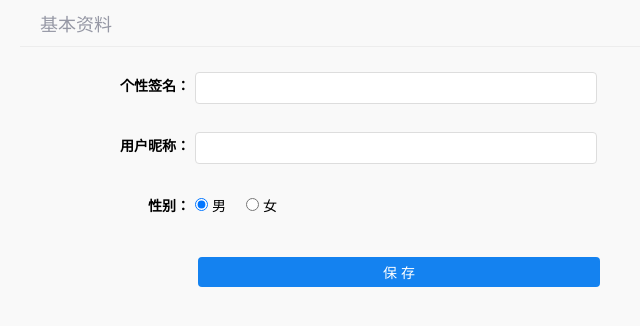
After one commit to magic-shield/Dayanweb, a Flask app: template info/templates/news/user_base_info.html in a window 1280 px wide. The commit adds this page. Shown: the top 326 px of the page, without its empty margins (270-910 px from the left). Run offline with Flask 2, Linux system fonts and the light colour scheme; the template is opened without the code that fills it, so the values that code supplies are empty; parts of the project's set-up code (start-up, migrations or seed data) failed here and were passed over; some libraries are stand-ins or nearby versions.

Commit message:
show user base info

```diff
--- a/info/templates/news/user.html
+++ b/info/templates/news/user.html
@@ -22,7 +22,7 @@
         <div class="user_center_name">{{ data.user_info.nick_name }}</div>
 
         <ul class="option_list">
-            <li class="active"><a href="../../static/news/html/user_base_info.html" target="main_frame">基本资料</a></li>
+            <li class="active"><a href="/user/user_base_info" target="main_frame">基本资料</a></li>
             <li><a href="../../static/news/html/user_pic_info.html" target="main_frame">头像设置</a></li>
             <li><a href="../../static/news/html/user_follow.html" target="main_frame">我的关注</a></li>
             <li><a href="../../static/news/html/user_pass_info.html" target="main_frame">密码修改</a></li>
@@ -33,7 +33,7 @@
     </div>
 
     <div class="user_con fr">
-        <iframe src="../../static/news/html/user_base_info.html" frameborder="0" name="main_frame" class="main_frame"
+        <iframe src="/user/user_base_info" frameborder="0" name="main_frame" class="main_frame"
                 id="main_frame"></iframe>
     </div>
 {% endblock %}
--- /dev/null
+++ b/info/templates/news/user_base_info.html
@@ -0,0 +1,31 @@
+<!DOCTYPE html>
+<html lang="en">
+<head>
+	<meta charset="UTF-8">
+	<title>用户中心</title>
+	<link rel="stylesheet" type="text/css" href="../../static/news/css/reset.css">
+	<link rel="stylesheet" type="text/css" href="../../static/news/css/main.css">
+    <script type="text/javascript" src="../../static/news/js/user_base_info.js"></script>
+</head>
+<body class="inframe_body">
+    <form class="base_info">
+        <h3>基本资料</h3>
+        <div class="form-group">
+            <label>个性签名：</label>
+            <input id="signature" type="text" name="signature" class="input_txt" value={{ data.user_info.signature}}>
+        </div>
+        <div class="form-group">
+            <label>用户昵称：</label>
+            <input id="nick_name" type="text" name="" class="input_txt" value={{ data.user_info.nick_name }}>
+        </div>
+        <div class="form-group">
+            <label>性别：</label>
+            <input class="gender" type="radio" name="gender" checked="checked" value="MAN"> <b>男</b>&nbsp;&nbsp;&nbsp;&nbsp;
+            <input class="gender" type="radio" name="gender" value="WOMAN">  <b>女</b>
+        </div>
+        <div class="form-group">
+            <input type="submit" value="保 存" class="input_sub">
+        </div>
+    </form>
+</body>
+</html>
```
Also changed, not shown: info/modules/profile/views.py (+16 -1 lines), info/static/news/html/user_base_info.html (deleted, +0 -31 lines).
